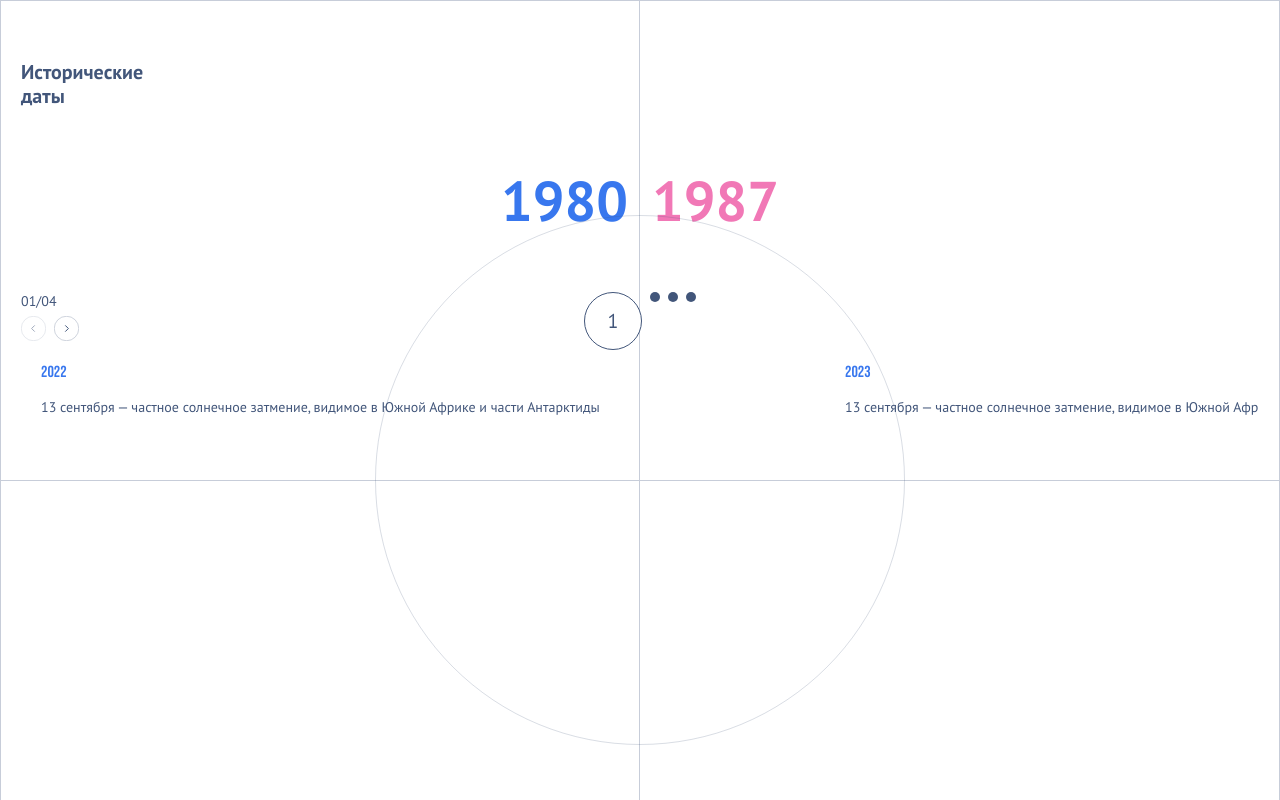
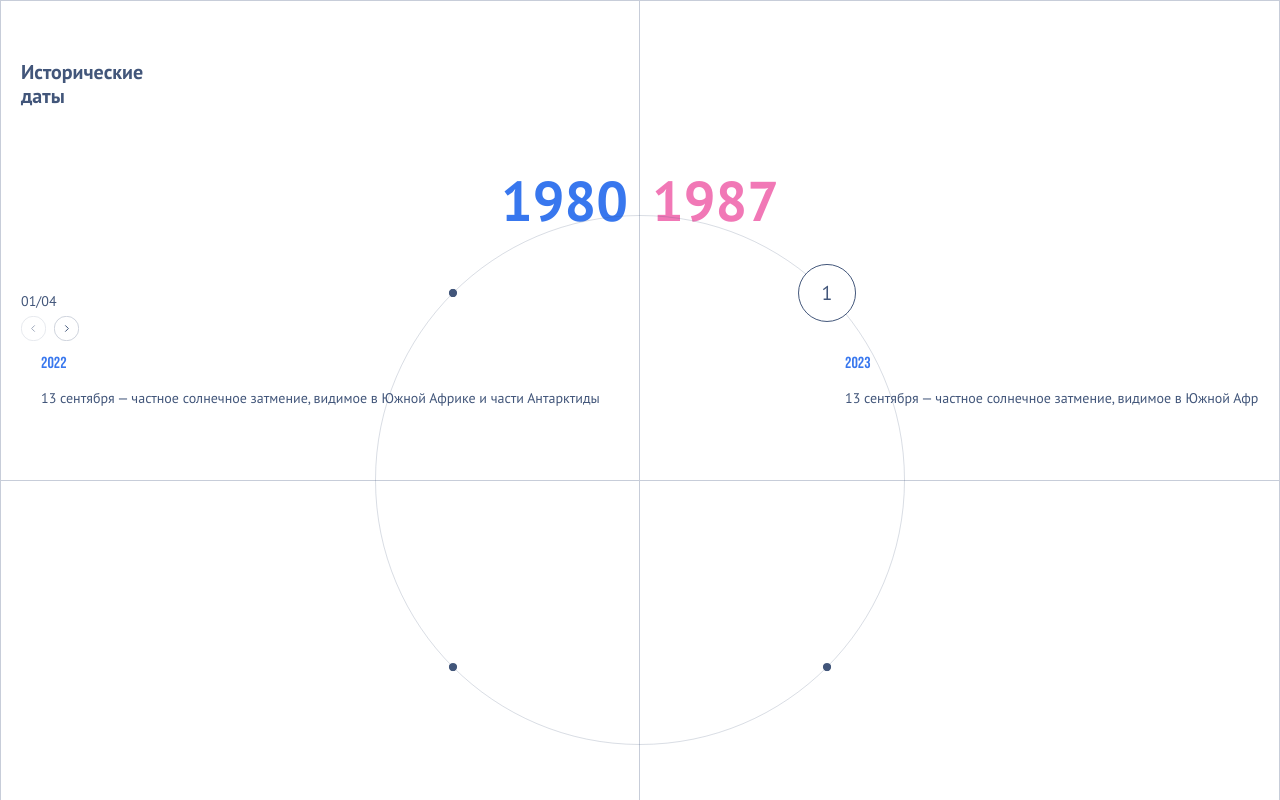
Before and after one commit to navi9000/only, a React app: page / in a window 1280 px wide. Shown: the top 800 px of the page. Built offline with nearby package versions, Linux system fonts and the light colour scheme.

Commit message:
place buttons

```diff
--- a/src/components/atoms/Button/Button.module.scss
+++ b/src/components/atoms/Button/Button.module.scss
@@ -20,6 +20,9 @@
 
       @media (min-width: $sm) {
         opacity: 1;
+        transform-origin: center center;
+        height: 56px;
+        width: 56px;
       }
     }
   }
--- a/src/components/molecules/PageSelectorButton/PageSelectorButton.tsx
+++ b/src/components/molecules/PageSelectorButton/PageSelectorButton.tsx
@@ -1,7 +1,7 @@
 import Button from "@/components/atoms/Button/Button"
 import { Resolve } from "@/utils/types"
 import { useIsLargeScreen } from "@/utils/viewport"
-import { type Ref, useRef, type ComponentProps, type FC } from "react"
+import { useRef, type ComponentProps, type FC, useState } from "react"
 import gsap from "gsap"
 import { ReactRef, useGSAP } from "@gsap/react"
 import { MotionPathPlugin } from "gsap/all"
@@ -16,26 +16,54 @@ type Props = {
 const initialStyles: GSAPTweenVars = {
   backgroundColor: "var(--color-primary)",
   borderColor: "transparent",
-  height: "8px",
-  width: "8px",
+  scale: 1 / 7,
 }
 
 const activeStyles: GSAPTweenVars = {
   backgroundColor: "white",
   borderColor: "var(--color-primary)",
-  height: "56px",
-  width: "56px",
+  scale: 1,
 }
 
 gsap.registerPlugin(MotionPathPlugin)
+
+function adapter(
+  index: number,
+  currIndex: number,
+  prevIndex: number,
+  numOfElements: number,
+) {
+  if (prevIndex > currIndex) {
+    return {
+      start: (currIndex + index) / numOfElements,
+      end: (prevIndex + index - numOfElements) / numOfElements,
+      newValue: currIndex,
+    }
+  }
+  if (currIndex + index > numOfElements) {
+    return {
+      start: (currIndex + index - numOfElements) / numOfElements,
+      end: (prevIndex + index - numOfElements) / numOfElements,
+      newValue: currIndex,
+    }
+  }
+
+  return {
+    start: (currIndex + index) / numOfElements,
+    end: (prevIndex + index) / numOfElements,
+    newValue: currIndex,
+  }
+}
 
 const PageSelectorButton: FC<Resolve<Props>> = ({
   activeIndex,
   index,
   shapeRef,
+  numberOfElements,
   ...rest
 }) => {
-  const active = activeIndex === index
+  const isActive = activeIndex === index
+  const [prevActiveIndex, setPrevActiveIndex] = useState(activeIndex)
   const buttonRef = useRef<HTMLButtonElement>(null)
   const isLargeScreen = useIsLargeScreen()
   const { contextSafe } = useGSAP(
@@ -47,7 +75,32 @@ const PageSelectorButton: FC<Resolve<Props>> = ({
         })
       }
       if (isLargeScreen && buttonRef.current) {
-        if (active) {
+        const { start, end, newValue } = adapter(
+          index,
+          activeIndex,
+          prevActiveIndex,
+          numberOfElements,
+        )
+        console.log({ shapeRef, start, end, newValue })
+        if (shapeRef.current) {
+          gsap.from(buttonRef.current, {
+            duration: 1,
+            motionPath: {
+              path: MotionPathPlugin.convertToPath(
+                shapeRef.current.firstChild,
+              )[0],
+              offsetX: -58 / 2,
+              offsetY: -58 / 2 + -58 * index,
+              start: start - 0.125,
+              end: end - 0.125,
+            },
+            onComplete: () => {
+              setPrevActiveIndex(newValue)
+            },
+          })
+        }
+
+        if (isActive) {
           gsap.to(buttonRef.current, {
             ...activeStyles,
             duration: 0,
@@ -61,7 +114,13 @@ const PageSelectorButton: FC<Resolve<Props>> = ({
     },
     {
       scope: shapeRef,
-      dependencies: [active, index, isLargeScreen],
+      dependencies: [
+        isActive,
+        index,
+        isLargeScreen,
+        prevActiveIndex,
+        activeIndex,
+      ],
     },
   )
 
@@ -75,7 +134,7 @@ const PageSelectorButton: FC<Resolve<Props>> = ({
   })
 
   const onMouseLeave = contextSafe(() => {
-    if (buttonRef.current && isLargeScreen && !active) {
+    if (buttonRef.current && isLargeScreen && !isActive) {
       gsap.to(buttonRef.current, {
         ...initialStyles,
         ease: "power2.out",
@@ -89,7 +148,7 @@ const PageSelectorButton: FC<Resolve<Props>> = ({
       onMouseEnter={onMouseEnter}
       onMouseLeave={onMouseLeave}
       variant="bullet"
-      active={active}
+      active={isActive}
       {...rest}
     >
       {index + 1}
--- a/src/components/organisms/PageControls/PageControls.module.scss
+++ b/src/components/organisms/PageControls/PageControls.module.scss
@@ -39,11 +39,22 @@
   display: flex;
   gap: 8px;
   align-self: center;
+  @media (min-width: $md) {
+    display: block;
+    position: absolute;
+    gap: unset;
+    align-self: unset;
+    top: var(--block-horizontal-line-placement);
+    left: var(--block-vertical-line-placement);
+    translate: var(--circle-translate) var(--circle-translate);
+
+    // & > * {
+    //   position: absolute;
+    // }
+  }
 }
 
 .circle {
-  --circle-container-side: 530px;
-  --circle-translate: calc(-0.5 * (var(--circle-container-side)));
   position: absolute;
   left: var(--block-vertical-line-placement);
   top: var(--block-horizontal-line-placement);
--- a/src/components/templates/Block/Block.module.scss
+++ b/src/components/templates/Block/Block.module.scss
@@ -8,6 +8,8 @@
   @media (min-width: $md) {
     --block-vertical-line-placement: 50%;
     --block-horizontal-line-placement: 479px;
+    --circle-container-side: 530px;
+    --circle-translate: calc(-0.5 * (var(--circle-container-side)));
 
     height: unset;
     width: 1440px;
```
